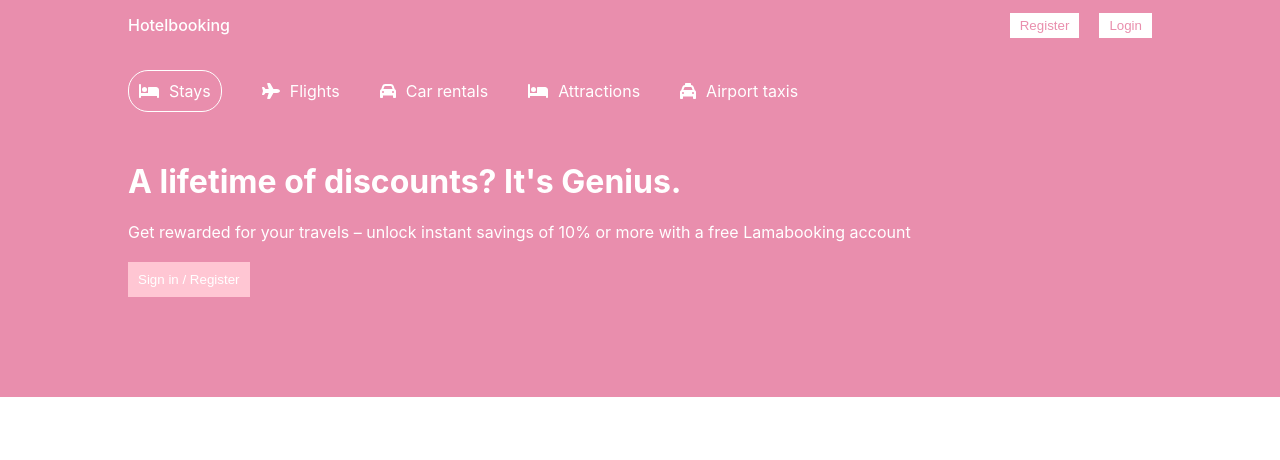
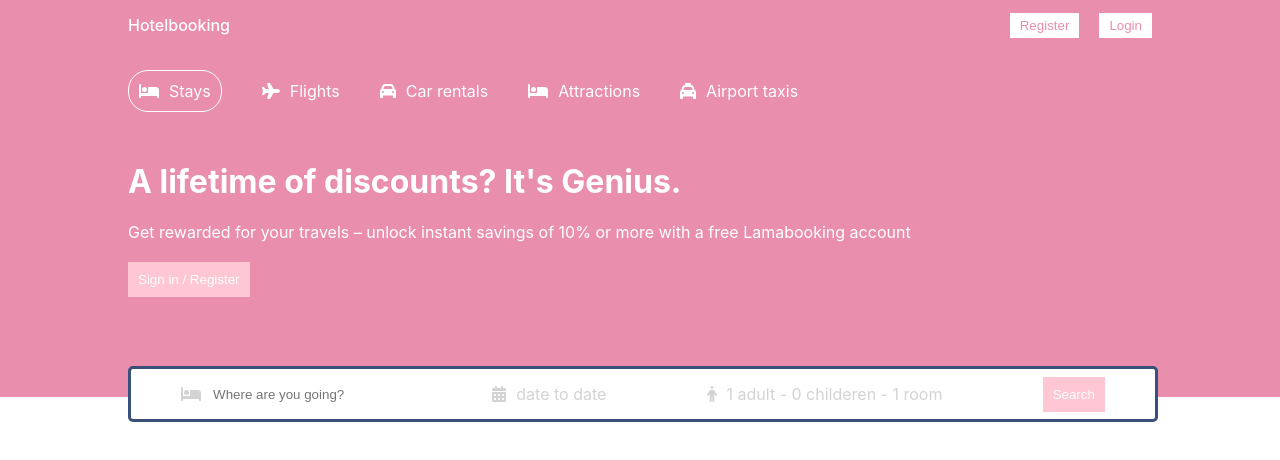
Before and after one commit to mayuces/react-hotel-web-page, a React (Create React App) app: page / in a window 1280 px wide. Shown: the top 460 px of the page. Built offline with nearby package versions, Linux system fonts and the light colour scheme.

Commit message:
header completed

```diff
--- a/package.json
+++ b/package.json
@@ -14,7 +14,9 @@
     "@types/node": "^16.18.10",
     "@types/react": "^18.0.26",
     "@types/react-dom": "^18.0.9",
+    "date-fns": "^2.29.3",
     "react": "^18.2.0",
+    "react-date-range": "^1.4.0",
     "react-dom": "^18.2.0",
     "react-router-dom": "^6.6.0",
     "react-scripts": "5.0.1",
@@ -44,5 +46,8 @@
       "last 1 firefox version",
       "last 1 safari version"
     ]
+  },
+  "devDependencies": {
+    "@types/react-date-range": "^1.4.4"
   }
 }
--- a/src/components/header/Header.tsx
+++ b/src/components/header/Header.tsx
@@ -1,3 +1,4 @@
+import { useState } from "react";
 import "./header.css";
 import { FontAwesomeIcon } from "@fortawesome/react-fontawesome";
 
@@ -10,7 +11,42 @@
   faTaxi,
 } from "@fortawesome/free-solid-svg-icons";
 
+import { DateRange, Range } from "react-date-range";
+import { format } from "date-fns";
+import "react-date-range/dist/styles.css"; // main css file
+import "react-date-range/dist/theme/default.css"; // theme css file
+
 const Header = () => {
+  const [openDate, setOpenDate] = useState(false);
+  const [date, setDate] = useState<Range[]>([
+    {
+      startDate: new Date(),
+      endDate: new Date(),
+      key: "selection",
+    },
+  ]);
+
+  const [openOptions, setOpenOptions] = useState(false);
+  const [options, setOptions] = useState<
+    {
+      adult: number;
+      children: number;
+      roomNumber: number;
+    } & { [key: string]: number }
+  >({
+    adult: 1,
+    children: 0,
+    roomNumber: 1,
+  });
+  const handleOption = (name: string, operation: string) => {
+    setOptions((prev) => {
+      return {
+        ...prev,
+        [name]: operation === "i" ? prev[name] + 1 : prev[name] - 1,
+      };
+    });
+  };
+
   return (
     <div className="header">
       <div className="headerContainer">
@@ -42,7 +78,113 @@
           with a free Lamabooking account
         </p>
         <button className="headerBtn">Sign in / Register</button>
-        <div className="headerSearch"></div>
+        <div className="headerSearch">
+          <div className="headerSearchItem">
+            <FontAwesomeIcon icon={faBed} className="headerIcon" />
+            <input
+              type="text"
+              placeholder="Where are you going?"
+              className="headerSearchInput"
+            />
+          </div>
+          <div className="headerSearchItem">
+            <FontAwesomeIcon icon={faCalendarDays} className="headerIcon" />
+            {/* <span className="headerSearchText">{`${format(
+              date[0].startDate,
+              "dd/MM/yyy"
+            )} to ${format(date[0].endDate, "dd/MM/yyy")}`}</span> */}
+            <span
+              onClick={() => setOpenDate(!openDate)}
+              className="headerSearchText"
+            >
+              date to date
+            </span>
+            {openDate && (
+              <DateRange
+                editableDateInputs={true}
+                onChange={(item) => {
+                  setDate([item.selection]);
+                }}
+                moveRangeOnFirstSelection={false}
+                ranges={date}
+                className="date"
+                rangeColors={["#E98EAD", "#E98EAD", "#E98EAD"]}
+              />
+            )}
+          </div>
+          <div className="headerSearchItem">
+            <FontAwesomeIcon icon={faPerson} className="headerIcon" />
+            <span onClick={() => setOpenOptions(!openOptions)} className="headerSearchText">{`${options.adult} adult - ${options.children} childeren - ${options.roomNumber} room `}</span>
+            {openOptions && (
+              <div className="options">
+                <div className="optionItem">
+                  <span className="optionText">Adult</span>
+                  <div className="optionCounter">
+                    <button
+                      disabled={options.adult <= 1}
+                      className="optionCounterButton"
+                      onClick={() => handleOption("adult", "d")}
+                    >
+                      -
+                    </button>
+                    <span className="optionCounterNumber">{options.adult}</span>
+                    <button
+                      className="optionCounterButton"
+                      onClick={() => handleOption("adult", "i")}
+                    >
+                      +
+                    </button>
+                  </div>
+                </div>
+                <div className="optionItem">
+                  <span className="optionText">Children</span>
+                  <div className="optionCounter">
+                    <button
+                      disabled={options.children <= 0}
+                      className="optionCounterButton"
+                      onClick={() => handleOption("children", "d")}
+                    >
+                      -
+                    </button>
+                    <span className="optionCounterNumber">
+                      {options.children}
+                    </span>
+                    <button
+                      className="optionCounterButton"
+                      onClick={() => handleOption("children", "i")}
+                    >
+                      +
+                    </button>
+                  </div>
+                </div>
+                <div className="optionItem">
+                  <span className="optionText">Room</span>
+                  <div className="optionCounter">
+                    <button
+                      disabled={options.roomNumber <= 1}
+                      className="optionCounterButton"
+                      onClick={() => handleOption("roomNumber", "d")}
+                    >
+                      -
+                    </button>
+                    <span className="optionCounterNumber">
+                      {options.roomNumber}
+                    </span>
+                    <button
+                      className="optionCounterButton"
+                      onClick={() => handleOption("roomNumber", "i")}
+                    >
+                      +
+                    </button>
+                  </div>
+                </div>
+              </div>
+            )}
+          </div>
+          <div className="headerSearchItem">
+            <button className="headerBtn">Search</button>
+          </div>
+        </div>
       </div>
     </div>
   );
--- a/src/components/header/header.css
+++ b/src/components/header/header.css
@@ -3,6 +3,7 @@
   color: white;
   display: flex;
   justify-content: center;
+  position: relative;
 }
 
 .headerContainer {
@@ -41,3 +42,80 @@
   border: none;
   padding: 10;
 }
+
+.headerSearch {
+  height: 30px;
+  background-color: white;
+  border: 3px solid #3A4F7A;
+  display: flex;
+  align-items: center;
+  justify-content: space-around;
+  padding: 10px 0px;
+  border-radius:  5px;
+  position: absolute;
+  bottom: -25px;
+  width: 100%;
+  max-width: 1024px;
+}
+
+.headerIcon {
+  color: lightgray;
+}
+
+.headerSearchItem {
+  display: flex;
+  align-items: center;
+  gap: 10px;
+}
+
+.headerSearchInput {
+  border: none;
+  outline: none;
+}
+
+.headerSearchText {
+  color: lightgray;
+  cursor: pointer;
+}
+
+.date {
+  position: absolute;
+  top: 50px;
+}
+
+.options {
+  position: absolute;
+  top: 50px;
+  background: white;
+  color: gray;
+  border-radius: 5px;
+  -webkit-box-shadow: 0px 0px 10px -5px rgba(0,0,0);
+  box-shadow: 0px 0px 10px -5px rgba(0,0,0);
+}
+
+.optionItem {
+  width: 200px;
+  display: flex;
+  justify-content: space-between;
+  margin: 10px;
+}
+
+.optionCounter {
+  display: flex;
+  align-items: center;
+  gap: 10px;
+  font-size: 12px;
+  color: black;
+}
+
+.optionCounterButton {
+  width: 30px;
+  height: 30px;
+  border: 1px solid #E98EAD;
+  cursor: pointer;
+  background-color: white;
+}
+
+.optionCounterButton:disabled {
+  cursor: not-allowed;
+}
```
Also changed, not shown: 1 other file (tests, documents, lock files or other folders).
